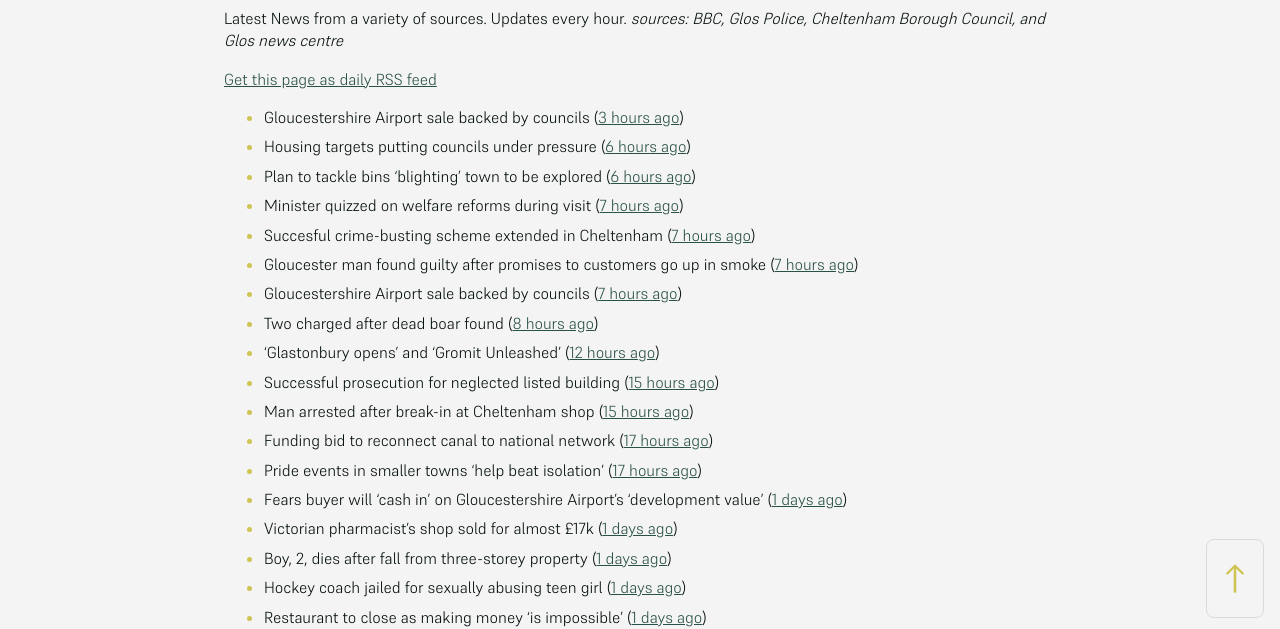
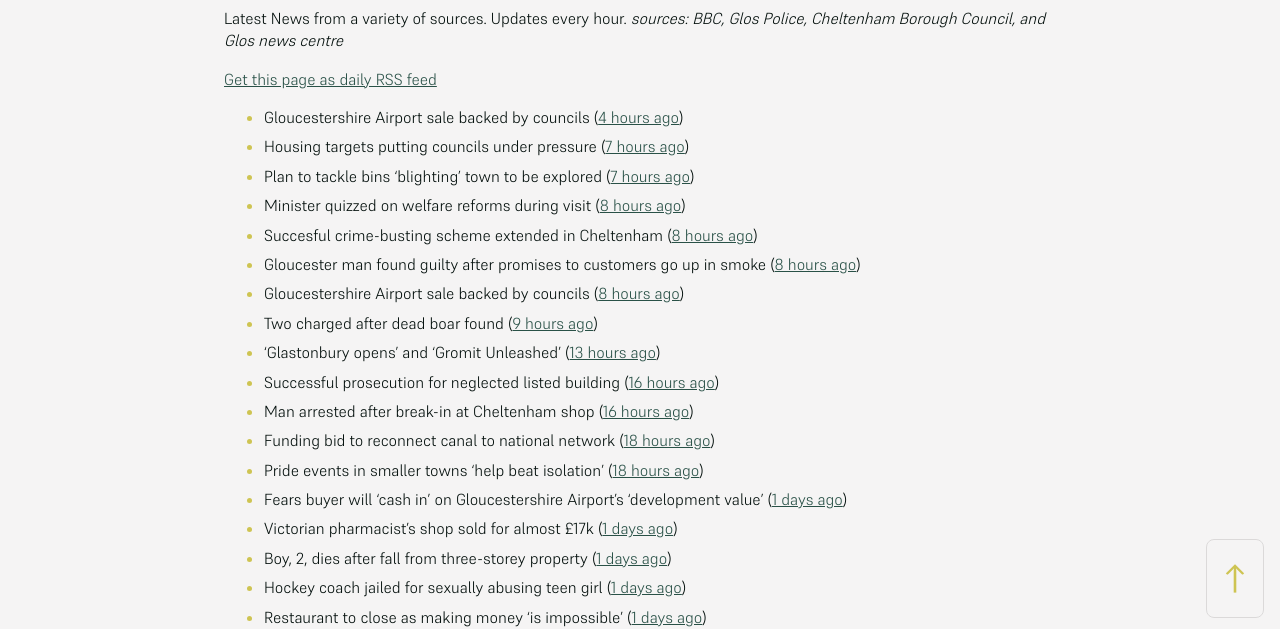
Before and after one commit to mat-0/cheltenham-open-data, a Jekyll site: the page built from _pages/news.md, in a window 1280 px wide. Shown: the part 266-895 px from the top of the page. Built offline with Jekyll 4.4.1, drawn with Linux system fonts in a browser that asks for light colours.

Commit message:
Updated 2025-06-26 23:57:54

```diff
--- a/_pages/news.md
+++ b/_pages/news.md
@@ -12,19 +12,19 @@ _sources: BBC, Glos Police, Cheltenham Borough Council, and Glos news centre_
 [Get this page as daily RSS feed](/daily.rss)
 
 <!-- news_marker starts -->
-- Gloucestershire Airport sale backed by councils ([3 hours ago](https://gloucesternewscentre.co.uk/gloucestershire-airport-sale-backed-by-councils/))
-- Housing targets putting councils under pressure ([6 hours ago](https://www.bbc.com/news/articles/c3en9q19k03o))
-- Plan to tackle bins 'blighting' town to be explored ([6 hours ago](https://www.bbc.com/news/articles/c98j40dy0mlo))
-- Minister quizzed on welfare reforms during visit ([7 hours ago](https://www.bbc.com/news/articles/cd6g58we454o))
-- Succesful crime-busting scheme extended in Cheltenham ([7 hours ago](https://gloucesternewscentre.co.uk/succesful-crime-busting-scheme-extended-in-cheltenham/))
-- Gloucester man found guilty after promises to customers go up in smoke ([7 hours ago](https://gloucesternewscentre.co.uk/gloucester-man-found-guilty-after-promises-to-customers-go-up-in-smoke/))
-- Gloucestershire Airport sale backed by councils ([7 hours ago](https://www.cheltenham.gov.uk/news/article/3024/gloucestershire_airport_sale_backed_by_councils))
-- Two charged after dead boar found ([8 hours ago](https://www.bbc.com/news/articles/cwykjzgjyrno))
-- 'Glastonbury opens' and 'Gromit Unleashed' ([12 hours ago](https://www.bbc.com/news/articles/cx2g8xvd4qdo))
-- Successful prosecution for neglected listed building ([15 hours ago](https://gloucesternewscentre.co.uk/successful-prosecution-for-neglected-listed-building/))
-- Man arrested after break-in at Cheltenham shop ([15 hours ago](https://gloucesternewscentre.co.uk/man-arrested-after-break-in-at-cheltenham-shop/))
-- Funding bid to reconnect canal to national network ([17 hours ago](https://www.bbc.com/news/articles/cgmw1werzneo))
-- Pride events in smaller towns 'help beat isolation' ([17 hours ago](https://www.bbc.com/news/articles/c24v5vqj8dro))
+- Gloucestershire Airport sale backed by councils ([4 hours ago](https://gloucesternewscentre.co.uk/gloucestershire-airport-sale-backed-by-councils/))
+- Housing targets putting councils under pressure ([7 hours ago](https://www.bbc.com/news/articles/c3en9q19k03o))
+- Plan to tackle bins 'blighting' town to be explored ([7 hours ago](https://www.bbc.com/news/articles/c98j40dy0mlo))
+- Minister quizzed on welfare reforms during visit ([8 hours ago](https://www.bbc.com/news/articles/cd6g58we454o))
+- Succesful crime-busting scheme extended in Cheltenham ([8 hours ago](https://gloucesternewscentre.co.uk/succesful-crime-busting-scheme-extended-in-cheltenham/))
+- Gloucester man found guilty after promises to customers go up in smoke ([8 hours ago](https://gloucesternewscentre.co.uk/gloucester-man-found-guilty-after-promises-to-customers-go-up-in-smoke/))
+- Gloucestershire Airport sale backed by councils ([8 hours ago](https://www.cheltenham.gov.uk/news/article/3024/gloucestershire_airport_sale_backed_by_councils))
+- Two charged after dead boar found ([9 hours ago](https://www.bbc.com/news/articles/cwykjzgjyrno))
+- 'Glastonbury opens' and 'Gromit Unleashed' ([13 hours ago](https://www.bbc.com/news/articles/cx2g8xvd4qdo))
+- Successful prosecution for neglected listed building ([16 hours ago](https://gloucesternewscentre.co.uk/successful-prosecution-for-neglected-listed-building/))
+- Man arrested after break-in at Cheltenham shop ([16 hours ago](https://gloucesternewscentre.co.uk/man-arrested-after-break-in-at-cheltenham-shop/))
+- Funding bid to reconnect canal to national network ([18 hours ago](https://www.bbc.com/news/articles/cgmw1werzneo))
+- Pride events in smaller towns 'help beat isolation' ([18 hours ago](https://www.bbc.com/news/articles/c24v5vqj8dro))
 - Fears buyer will ‘cash in’ on Gloucestershire Airport’s ‘development value’ ([1 days ago](https://gloucesternewscentre.co.uk/fears-buyer-will-cash-in-on-gloucestershire-airports-development-value/))
 - Victorian pharmacist's shop sold for almost £17k ([1 days ago](https://www.bbc.com/news/articles/c3w41xw4ygwo))
 - Boy, 2, dies after fall from three-storey property ([1 days ago](https://www.bbc.com/news/articles/crmvj3p192ko))
```
Also changed, not shown: _data/flood.json (+5 -27 lines), index.md (+5 -5 lines).
